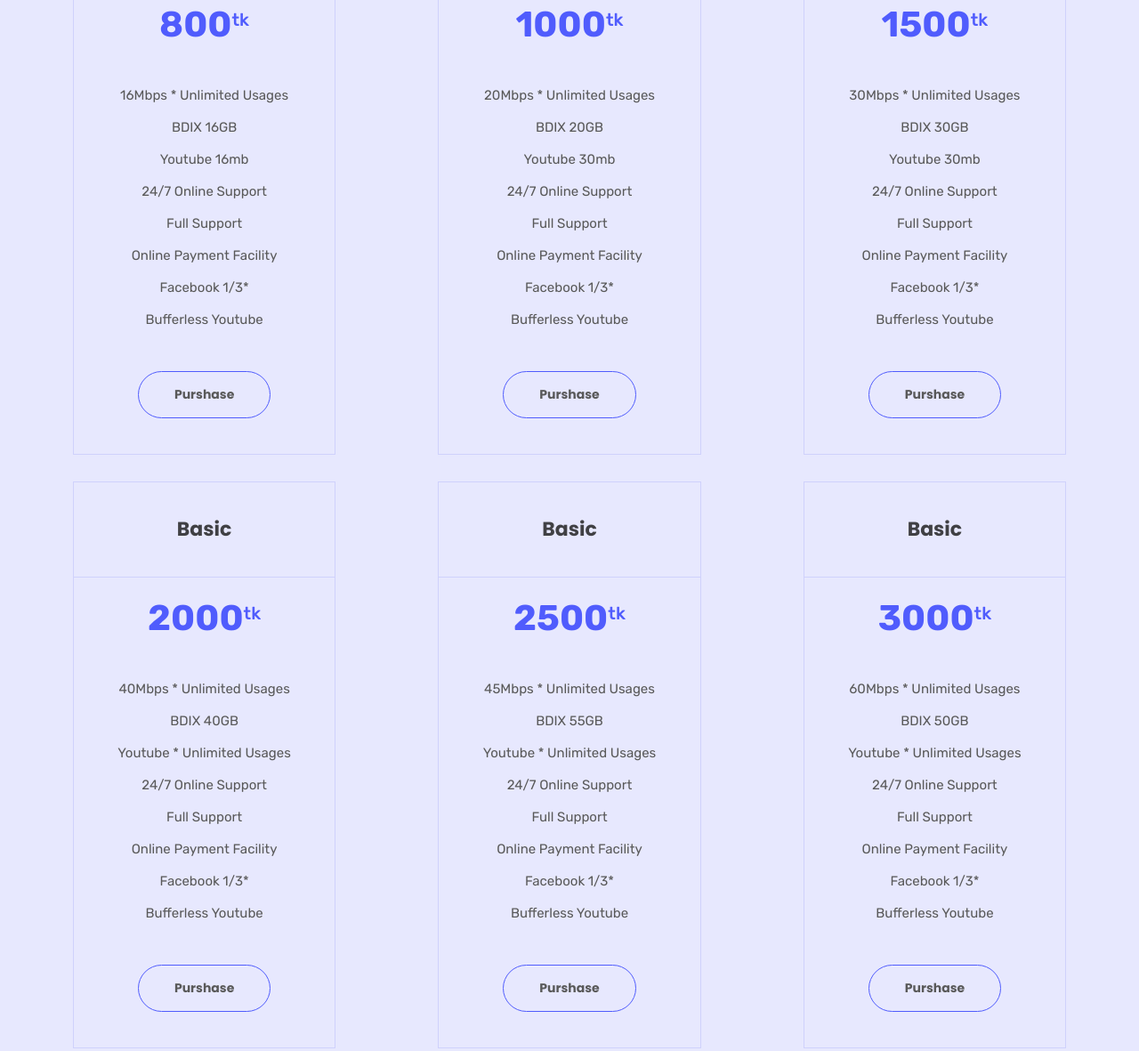
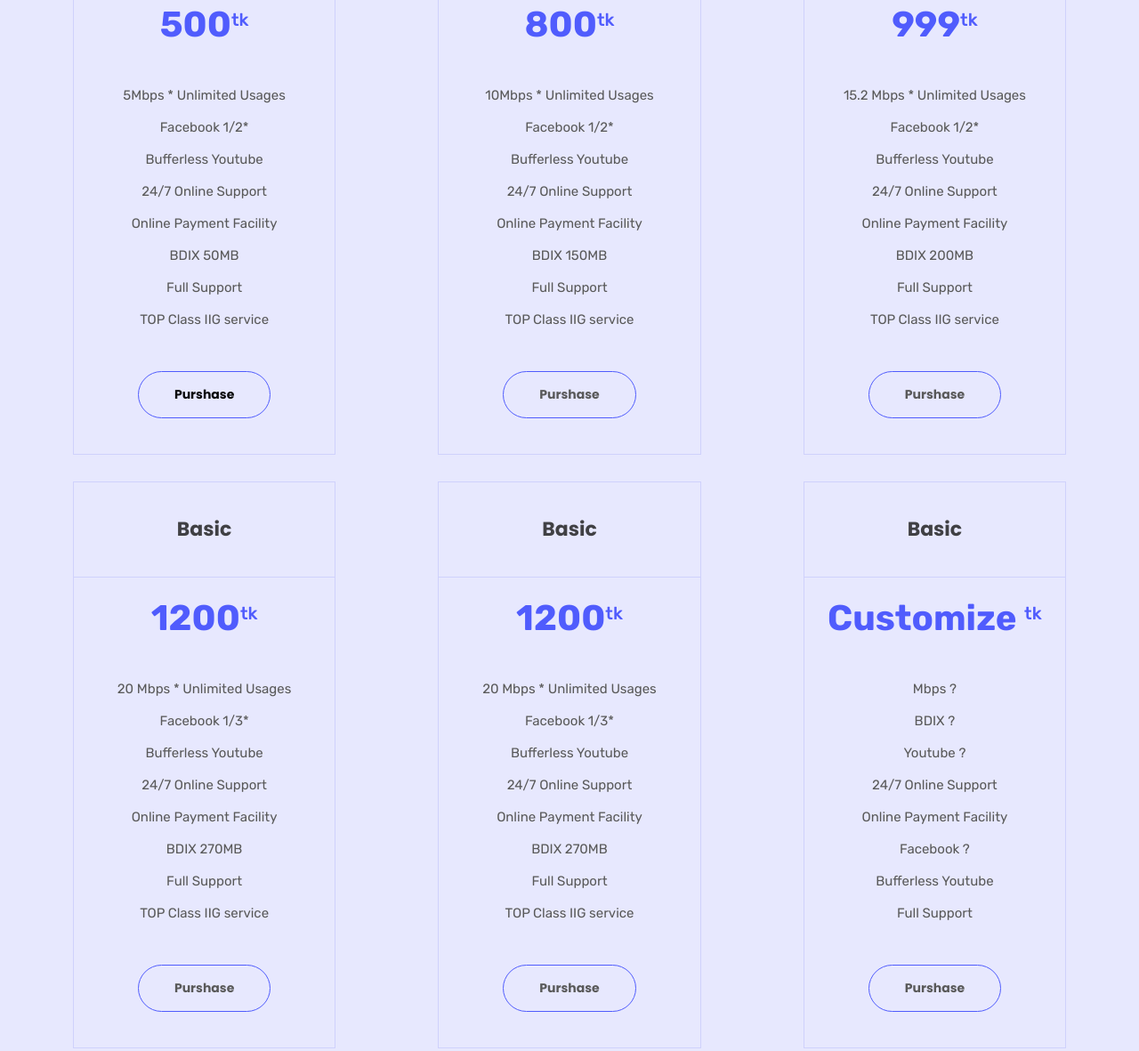
Before and after one commit to mithzak/nationbd.com, a plain HTML site: page package.html in a window 1280 px wide. Shown: the part 360-1541 px from the top of the page at 89% size. Drawn offline with nearby package versions, Linux system fonts and the light colour scheme.

Commit message:
package.html

```diff
--- a/package.html
+++ b/package.html
@@ -86,16 +86,33 @@
         <div class="pricing-item mb-30">
           <div class="pricing-wrapper text-center pb-40">
             <h3>Basic</h3>
+            <span> 500<span>tk</span></span>
+            <ul>
+              <li>5Mbps * Unlimited Usages</li>
+              <li>Facebook 1/2*</li>
+              <li>Bufferless Youtube</li>
+              <li>24/7 Online Support</li>
+              <li>Online Payment Facility</li>
+              <li>BDIX 50MB</li>
+              <li>Full Support</li>
+              <li>TOP Class IIG service</li>
+            </ul>
+            <a href="#" class="btn btn-border">Purshase</a>
+          </div>
+        </div>
+        <div class="pricing-item mb-30">
+          <div class="pricing-wrapper text-center pb-40">
+            <h3>Basic</h3>
             <span> 800<span>tk</span></span>
             <ul>
-              <li>16Mbps * Unlimited Usages</li>
-              <li>BDIX 16GB</li>
-              <li>Youtube 16mb</li>
+              <li>10Mbps * Unlimited Usages</li>
+              <li>Facebook 1/2*</li>
+              <li>Bufferless Youtube</li>
               <li>24/7 Online Support</li>
+              <li>Online Payment Facility</li>
+              <li>BDIX 150MB</li>
               <li>Full Support</li>
-              <li>Online Payment Facility</li>
-              <li>Facebook 1/3*</li>
-              <li>Bufferless Youtube</li>
+              <li>TOP Class IIG service</li>
             </ul>
             <a href="#" class="btn">Purshase</a>
           </div>
@@ -103,16 +120,16 @@
         <div class="pricing-item mb-30">
           <div class="pricing-wrapper text-center pb-40">
             <h3>Basic</h3>
-            <span> 1000<span>tk</span></span>
+            <span> 999<span>tk</span></span>
             <ul>
-              <li>20Mbps * Unlimited Usages</li>
-              <li>BDIX 20GB</li>
-              <li>Youtube 30mb</li>
+              <li>15.2 Mbps * Unlimited Usages</li>
+              <li>Facebook 1/2*</li>
+              <li>Bufferless Youtube</li>
               <li>24/7 Online Support</li>
+              <li>Online Payment Facility</li>
+              <li>BDIX 200MB</li>
               <li>Full Support</li>
-              <li>Online Payment Facility</li>
-              <li>Facebook 1/3*</li>
-              <li>Bufferless Youtube</li>
+              <li>TOP Class IIG service</li>
             </ul>
             <a href="#" class="btn">Purshase</a>
           </div>
@@ -120,16 +137,16 @@
         <div class="pricing-item mb-30">
           <div class="pricing-wrapper text-center pb-40">
             <h3>Basic</h3>
-            <span> 1500<span>tk</span></span>
+            <span> 1200<span>tk</span></span>
             <ul>
-              <li>30Mbps * Unlimited Usages</li>
-              <li>BDIX 30GB</li>
-              <li>Youtube 30mb</li>
-              <li>24/7 Online Support</li>
-              <li>Full Support</li>
-              <li>Online Payment Facility</li>
+              <li>20 Mbps * Unlimited Usages</li>
               <li>Facebook 1/3*</li>
               <li>Bufferless Youtube</li>
+              <li>24/7 Online Support</li>
+              <li>Online Payment Facility</li>
+              <li>BDIX 270MB</li>
+              <li>Full Support</li>
+              <li>TOP Class IIG service</li>
             </ul>
             <a href="#" class="btn">Purshase</a>
           </div>
@@ -137,16 +154,16 @@
         <div class="pricing-item mb-30">
           <div class="pricing-wrapper text-center pb-40">
             <h3>Basic</h3>
-            <span> 2000<span>tk</span></span>
+            <span> 1200<span>tk</span></span>
             <ul>
-              <li>40Mbps * Unlimited Usages</li>
-              <li>BDIX 40GB</li>
-              <li>Youtube * Unlimited Usages</li>
-              <li>24/7 Online Support</li>
-              <li>Full Support</li>
-              <li>Online Payment Facility</li>
+              <li>20 Mbps * Unlimited Usages</li>
               <li>Facebook 1/3*</li>
               <li>Bufferless Youtube</li>
+              <li>24/7 Online Support</li>
+              <li>Online Payment Facility</li>
+              <li>BDIX 270MB</li>
+              <li>Full Support</li>
+              <li>TOP Class IIG service</li>
             </ul>
             <a href="#" class="btn">Purshase</a>
           </div>
@@ -154,37 +171,21 @@
         <div class="pricing-item mb-30">
           <div class="pricing-wrapper text-center pb-40">
             <h3>Basic</h3>
-            <span> 2500<span>tk</span></span>
+            <span> Customize <span>tk</span></span>
             <ul>
-              <li>45Mbps * Unlimited Usages</li>
-              <li>BDIX 55GB</li>
-              <li>Youtube * Unlimited Usages</li>
+              <li> Mbps ?</li>
+              <li>BDIX ?</li>
+              <li>Youtube ?</li>
               <li>24/7 Online Support</li>
+              <li>Online Payment Facility</li>
+              <li>Facebook ?</li>
+              <li>Bufferless Youtube</li>
               <li>Full Support</li>
-              <li>Online Payment Facility</li>
-              <li>Facebook 1/3*</li>
-              <li>Bufferless Youtube</li>
             </ul>
             <a href="#" class="btn">Purshase</a>
           </div>
         </div>
-        <div class="pricing-item mb-30">
-          <div class="pricing-wrapper text-center pb-40">
-            <h3>Basic</h3>
-            <span> 3000<span>tk</span></span>
-            <ul>
-              <li>60Mbps * Unlimited Usages</li>
-              <li>BDIX 50GB</li>
-              <li>Youtube * Unlimited Usages</li>
-              <li>24/7 Online Support</li>
-              <li>Full Support</li>
-              <li>Online Payment Facility</li>
-              <li>Facebook 1/3*</li>
-              <li>Bufferless Youtube</li>
-            </ul>
-            <a href="#" class="btn">Purshase</a>
-          </div>
-        </div>
+
 
       </div>
     </div>
```
